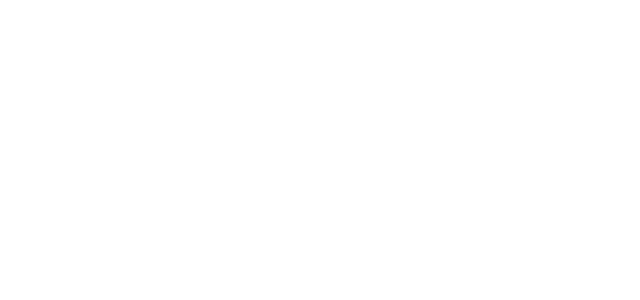
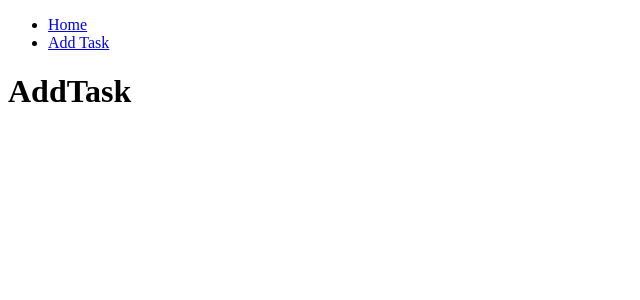
Before and after one commit to VincenzoLivigni/ex-react-task-manager, a React (Vite) app: page /addTask in a window 1280 px wide. Shown: the top 300 px of the page, without its empty margins (0-640 px from the left). Built offline with nearby package versions, Linux system fonts and the light colour scheme.

Commit message:
Milestone 1

```diff
--- /dev/null
+++ b/components/Header.jsx
@@ -0,0 +1,22 @@
+import { NavLink } from "react-router-dom";
+
+export default function Header() {
+
+    return (
+        <nav className="navbar-nav">
+            <ul>
+                <li className="nav-item">
+                    <NavLink className="nav-link" to={"/"}>
+                        Home
+                    </NavLink>
+                </li>
+
+                <li className="nav-item">
+                    <NavLink className="nav-link" to={"/addTask"}>
+                        Add Task
+                    </NavLink>
+                </li>
+            </ul>
+        </nav>
+    )
+}
--- /dev/null
+++ b/layouts/DefaultLayout.jsx
@@ -0,0 +1,12 @@
+import { Outlet } from "react-router-dom";
+import Header from "../components/Header";
+
+export default function DefaultLayout() {
+
+    return (
+        <>
+            <Header />
+            <Outlet />
+        </>
+    )
+}
--- a/package.json
+++ b/package.json
@@ -10,6 +10,7 @@
     "preview": "vite preview"
   },
   "dependencies": {
+    "bootstrap": "^5.3.8",
     "react": "^19.2.0",
     "react-dom": "^19.2.0",
     "react-router-dom": "^7.13.0"
--- /dev/null
+++ b/pages/AddTask.jsx
@@ -0,0 +1,8 @@
+export default function AddTask() {
+
+    return (
+        <>
+            <h1>AddTask</h1>
+        </>
+    )
+}
--- /dev/null
+++ b/pages/TaskList.jsx
@@ -0,0 +1,8 @@
+export default function TaskList() {
+
+    return (
+        <>
+            <h1>TaskList</h1>
+        </>
+    )
+}
--- a/src/App.jsx
+++ b/src/App.jsx
@@ -1,8 +1,20 @@
+import { BrowserRouter, Routes, Route } from "react-router-dom"
+import TaskList from "../pages/TaskList"
+import AddTask from "../pages/AddTask"
+import DefaultLayout from "../layouts/DefaultLayout"
+
 function App() {
 
   return (
     <>
-
+      <BrowserRouter>
+        <Routes>
+          <Route element={<DefaultLayout />}>
+            <Route path="/" element={<TaskList />} />
+            <Route path="/addTask" element={<AddTask />} />
+          </Route>
+        </Routes>
+      </BrowserRouter>
     </>
   )
 }
```
Also changed, not shown: 1 other file (tests, documents, lock files or other folders).
